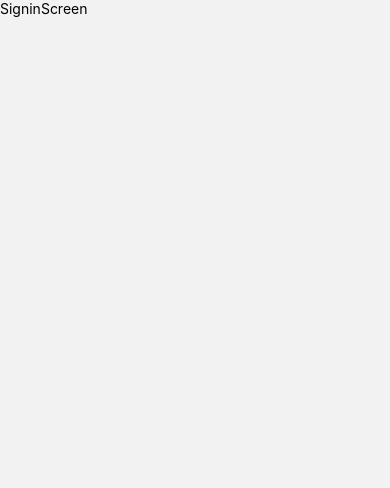
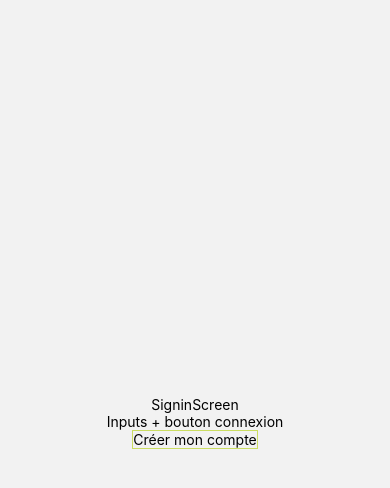
Before and after one commit to Alyssa-Deloffre/lucem, a React Native app in the folder frontend/: screen /Signin in a window 390 px wide. Shown: the top 488 px of the page. Built offline with nearby package versions, Linux system fonts and the light colour scheme.

Commit message:
works on component/buttons and globalStyle

```diff
--- a/frontend/components/SignupPatient.jsx
+++ b/frontend/components/SignupPatient.jsx
@@ -1,17 +1,19 @@
 import React from "react";
 import { useState, useEffect } from "react";
 import { useSelector, useDispatch } from 'react-redux'
-import {SafeAreaViewView, Text, TouchableOpacity, KeyboardAvoidingView, StyleSheet, TextInput, View} from 'react-native'
+import { SafeAreaViewView, Text, TouchableOpacity, KeyboardAvoidingView, StyleSheet, TextInput, View } from 'react-native'
 import { checkEmail, isMissingInputSignup } from "../modules/checkConnectionInputs";
-import ButtonRegular from "./buttons/Button-regular";
-import Style from "../style/Style";
-export default function SignupPatient () {
+
+
+
+export default function SignupPatient() {
 
 
 
 
     return (
         <SafeAreaViewView>
+            <View style={styles.container}>
                 <View>
                     <Text>Logo</Text>
                 </View>
@@ -24,6 +26,17 @@ export default function SignupPatient () {
                 <View>
                     {ButtonRegular('test', 'suivant')}
                 </View>
+
+            </View>
         </SafeAreaViewView>
     )
 }
+
+
+const styles = StyleSheet.create({
+    container: {
+        flex: 1,
+        justifyContent: 'center',
+        alignItems: 'center'
+    }
+})
--- a/frontend/components/buttons/Button-regular.jsx
+++ b/frontend/components/buttons/Button-regular.jsx
@@ -1,11 +1,24 @@
 import React from "react";
 import {View, TouchableOpacity, Text, StyleSheet} from 'react-native'
-import Style from "../../style/Style";
+import { COLORGREEN, COLORPURPLE } from "../../data/styleGlobal";
+import { useFonts, Quicksand} from '@expo-google-fonts/quicksand'
 
-export default function ButtonRegular (text, buttonFunction) {
+export default function ButtonRegular (text, buttonEvent, type = 'buttonRegular') {
     return (
-        <TouchableOpacity onPress={buttonFunction} style={Style.ButtonRegular}>
+        <TouchableOpacity onPress={buttonEvent} style={styles[type]}>
         <Text>{text}</Text>
         </TouchableOpacity>
     )
 }
+
+const styles = StyleSheet.create({
+    buttonRegular : {
+        borderColor : COLORGREEN[600],
+        borderWidth : 1,
+        fontFamily : 'Quicksand'
+    },
+    buttonStroke : {
+        borderColor : 'red',
+        borderWidth : 1
+    }
+})
--- /dev/null
+++ b/frontend/data/styleGlobal.js
@@ -0,0 +1,61 @@
+// FONTS
+
+
+
+
+// COLORS
+
+const COLORTEMPLATE = {
+    100 : '',
+    200 : '',
+    300 : '',
+    400 : '',
+    500 : '',
+    600: '',
+    700 : '',
+    800 : '',
+    900 : '',
+    1000 : '',
+}
+
+const COLORGREEN = {
+    100 : '#facfef',
+    200 : '#f3f7d9',
+    300 : '#e9f0bb',
+    400 : '#deea9b',
+    500 : '#d4e37d',
+    600: '#cbdd61',
+    700 : '#adbc52',
+    800 : '#909d45',
+    900 : '#747e37',
+    1000 : '#5b632c',
+}
+
+const COLORPURPLE = {
+    100 : '#f6eff5',
+    200 : '#e8d9e7',
+    300 : '#d6bbd3',
+    400 : '#c39bbf',
+    500 : '#b17dab',
+    600: '#a06199',
+    700 : '#885282',
+    800 : '#72456d',
+    900 : '#5b3757',
+    1000 : '#482c45',
+}
+
+const COLORRED = {
+    100 : '#fce7e7',
+    200 : '#f7c6c6',
+    300 : '#f19898',
+    400 : '#eb6868',
+    500 : '#e53b3b',
+    600: '#df1010',
+    700 : '#be0e0e',
+    800 : '#9e0b0b',
+    900 : '#7f0909',
+    1000 : '#640707',
+}
+
+
+export {COLORGREEN, COLORPURPLE, COLORRED}
--- a/frontend/package.json
+++ b/frontend/package.json
@@ -9,12 +9,13 @@
     "web": "expo start --web"
   },
   "dependencies": {
+    "@expo-google-fonts/quicksand": "^0.2.3",
     "@react-native-async-storage/async-storage": "^2.1.0",
-    "@types/react-native-vector-icons": "^6.4.18",
     "@react-navigation/bottom-tabs": "6",
     "@react-navigation/native": "6",
     "@react-navigation/native-stack": "6",
     "@reduxjs/toolkit": "^2.4.0",
+    "@types/react-native-vector-icons": "^6.4.18",
     "expo": "~52.0.17",
     "expo-status-bar": "~2.0.0",
     "react": "18.3.1",
--- a/frontend/screens/Landing.jsx
+++ b/frontend/screens/Landing.jsx
@@ -1,19 +1,23 @@
-import { Text, View, SafeAreaView } from "react-native"
+import { Text, View, SafeAreaView, StyleSheet } from "react-native"
 import ButtonRegular from "../components/buttons/Button-regular"
 
-function LandingScreen({navigation}) {
+export default function LandingScreen({navigation}) {
+
+    const navigateToPatient = () => {
+        return navigation.navigate('Signin')
+    }
 
 
 
     return (
-        <SafeAreaView style={{flex : 1}}>
+        <SafeAreaView style={styles.container}>
             <View>
             <Text>
                 Logo
             </Text>
             </View>
             <View>
-                {ButtonRegular('patient')}
+                {ButtonRegular('patient', navigateToPatient, 'buttonStroke')}
             </View>
             <View>
                 {ButtonRegular('psy')}
@@ -23,4 +27,10 @@ function LandingScreen({navigation}) {
     )
 }
 
-export default LandingScreen
+const styles = StyleSheet.create({
+    container: {
+        flex: 1,
+        justifyContent: 'space-evenly',
+        alignItems: 'center'
+    }
+})
--- a/frontend/screens/Signin.jsx
+++ b/frontend/screens/Signin.jsx
@@ -1,13 +1,36 @@
-import { Text, View } from "react-native"
+import { Text, View, SafeAreaView, StyleSheet } from "react-native"
+import ButtonRegular from "../components/buttons/Button-regular"
 
-function SigninScreen() {
+export default function SigninScreen({navigation}) {
+
+    const navigateToSignup = () => {
+        return navigation.navigate('Signup')
+    }
+
+
+
     return (
-        <View>
+        <SafeAreaView style={styles.container}>
             <Text>
                 SigninScreen
             </Text>
-        </View>
+            <View>
+                <Text>Inputs + bouton connexion</Text>
+            </View>
+
+            <View>
+                {ButtonRegular('Créer mon compte', navigateToSignup)}
+            </View>
+
+
+        </SafeAreaView>
     )
 }
 
-export default SigninScreen
+const styles = StyleSheet.create({
+    container: {
+        flex: 1,
+        justifyContent: 'center',
+        alignItems: 'center'
+    }
+})
--- a/frontend/screens/Signup.jsx
+++ b/frontend/screens/Signup.jsx
@@ -1,13 +1,22 @@
-import { Text, View } from "react-native"
+import { Text, View, StyleSheet, SafeAreaView } from "react-native"
+import SignupPatient from "../components/SignupPatient"
 
 function SignupScreen() {
     return (
-        <View>
+        <SafeAreaView style={styles.container}>
             <Text>
                 SignupScreen
             </Text>
-        </View>
+        </SafeAreaView>
     )
 }
 
 export default SignupScreen
+
+const styles = StyleSheet.create({
+    container: {
+        flex: 1,
+        justifyContent: 'center',
+        alignItems: 'center'
+    }
+})
--- a/frontend/style/Style.jsx
+++ /dev/null
@@ -1,11 +0,0 @@
-import { StyleSheet } from "react-native";
-
-export default StyleSheet.create({
-// Buttons
-    buttonRegular : {
-        borderColor : 'black',
-        borderWidth : 1,
-    }
-
-
-})
```
Also changed, not shown: 1 other file (tests, documents, lock files or other folders). Lines whose indentation alone changed are shown as unchanged.
